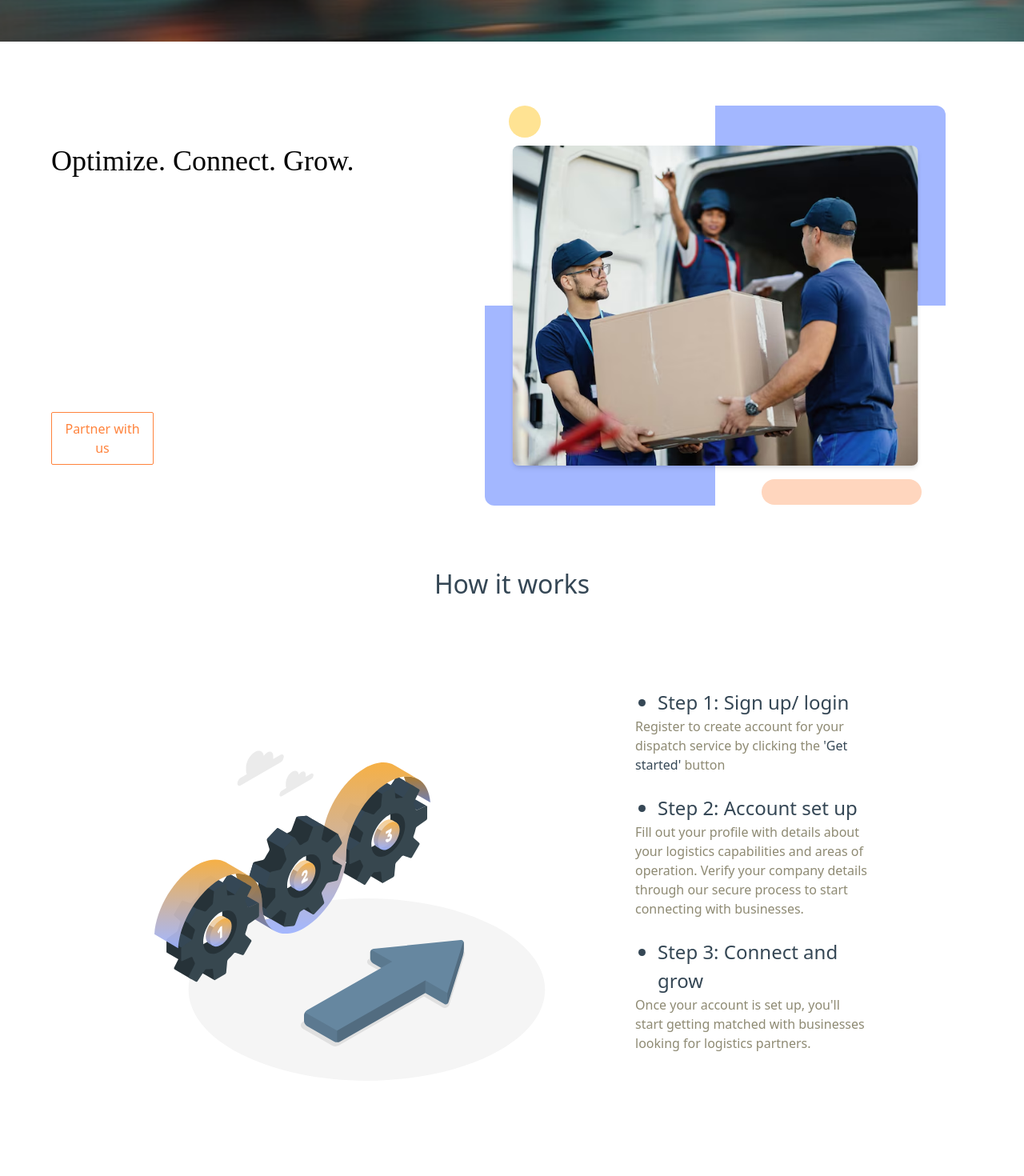
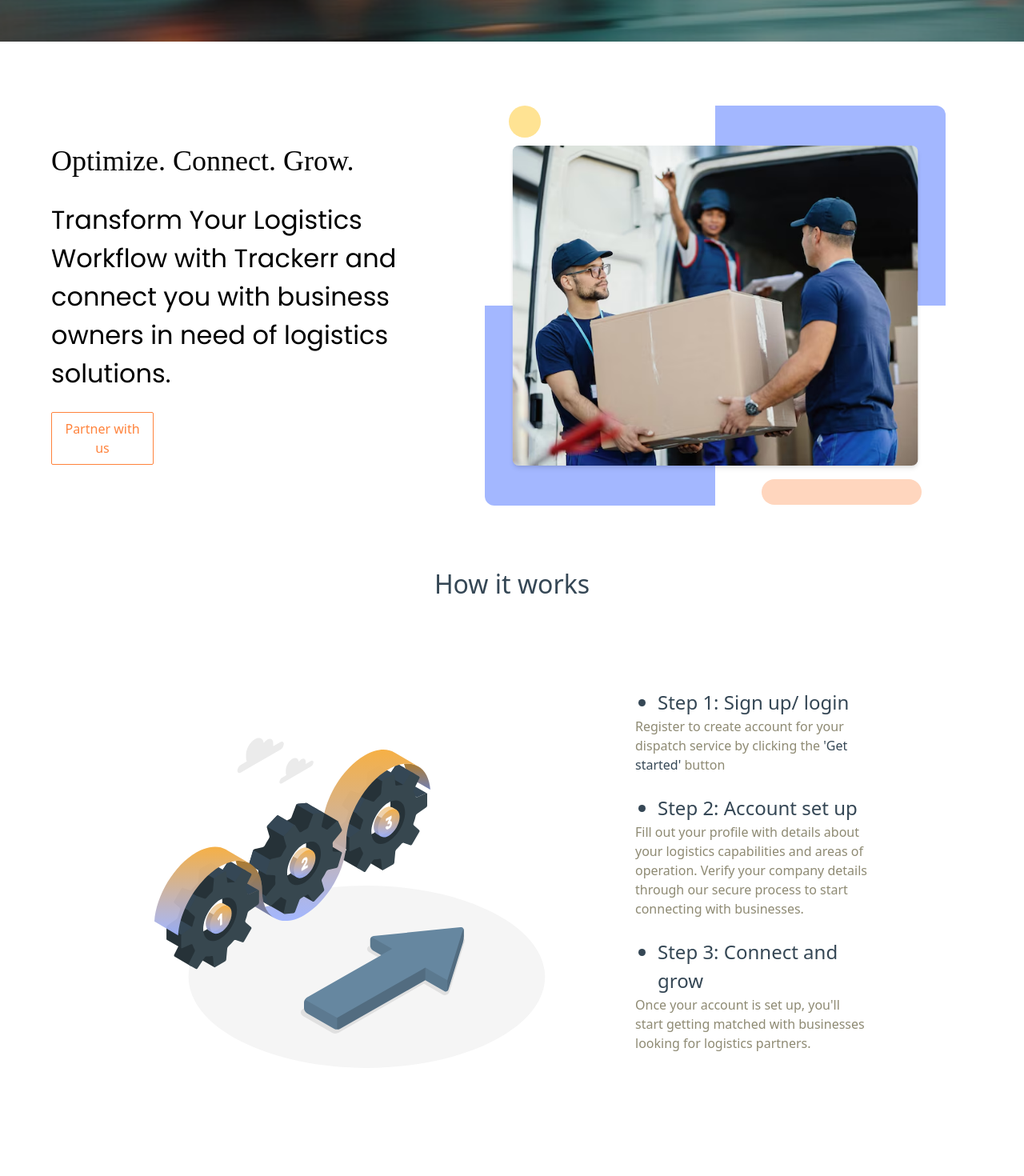
Before and after one commit to Amadu9933/Tracker-web-static, a React (Vite) app in the folder web-static/: page /LogisticSolution in a window 1280 px wide. Shown: the part 820-2290 px from the top of the page at 80% size. Built offline with nearby package versions, Linux system fonts and the light colour scheme; no server answers.

Commit message:
minor fixes

```diff
--- a/web-static/src/components/pages/Logistics/LandingPage.tsx
+++ b/web-static/src/components/pages/Logistics/LandingPage.tsx
@@ -18,12 +18,12 @@ const LogisticSolution: React.FC = () => {
         style={{ backgroundImage: `url(${logisticsImg})` }}
       >
         <div className="absolute inset-0 bg-black/40 z-0" />
-        <div className="ml-5">
+        <div className="ml-5 text-center md:text-left">
           <div className="relative z-10 w-full max-w-[740px] ">
-            <h1 className="mb-10 font-bold text-[32px] sm:text-[48px] md:text-[64px] leading-tight md:leading-[72px] tracking-[-0.02em] text-white">
+            <h1 className="mb-5 md:mb-10 font-bold text-[24px] text-center md:text-left sm:text-[48px] md:text-[64px] leading-tight md:leading-[72px] tracking-[-0.02em] text-white">
               Do you own a bike or a logistics business?
             </h1>
-            <div className="text-white mb-10   sm:text-[24px] text-[24px] md:text-[24px] ">
+            <div className="text-white mb-5  md:mb-10  sm:text-[24px] text-[12px] md:text-[24px] ">
               <p>Earn more money and reach more business owners in </p>
               <p>need of your services by partnering with Trackerr</p>
 
@@ -45,15 +45,18 @@ const LogisticSolution: React.FC = () => {
         <div className="flex flex-col md:flex-row w-full max-w-6xl mx-auto gap-12 md:gap-6 relative">
 
           {/* Left: text content */}
-          <div className="w-full md:w-[45%] flex flex-col justify-center">
+          <div className="w-full md:w-[45%] flex flex-col justify-center text-center md:text-left">
             <h3 className="font-lora font-medium text-2xl sm:text-3xl md:text-[36px]  leading-tight tracking-normal mb-8">
               Optimize. Connect. Grow.
             </h3>
-            <p className="font-poppins font-normal text-lg sm:text-xl md:text-[32px]  leading-relaxed md:leading-[48px] tracking-normal text-red-700 md:text-white mb-6">
+            <p className="font-poppins font-normal text-lg sm:text-xl md:text-[32px]  leading-relaxed md:leading-[48px] tracking-normal  mb-6">
               Transform Your Logistics Workflow with Trackerr and connect you
               with business owners in need of logistics solutions.
             </p>
-            <button className="border border-primary text-primary w-32 p-2 rounded-sm"> Partner with us</button>
+            <div>
+              <button className="border border-primary text-primary w-32 p-2 rounded-sm"> Partner with us</button>
+            </div>
+
           </div>
 
           {/* Right: decorative grid + image */}
@@ -70,10 +73,10 @@ const LogisticSolution: React.FC = () => {
             </div>
 
             {/* Yellow circle accent */}
-            <div className="absolute  top-[0px] left-[30px] w-[20px] h-[20px] md:w-[40px] md:h-[40px] rounded-full bg-[#FFE393]" />
+            <div className="absolute  top-[0px] left-[30px] w-[30px] h-[30px] md:w-[40px] md:h-[40px] rounded-full bg-[#FFE393]" />
 
             {/* Peach pill accent */}
-            <div className="absolute bottom-[1px]  right-[30px] w-[140px] md:w-[200px] h-[24px] md:h-[32px] rounded-[50px] bg-[#FFD6BE]" />
+            <div className="absolute bottom-[1px]  right-[15px] md:right-[30px] w-[140px] md:w-[200px] h-[24px] md:h-[32px] rounded-[50px] bg-[#FFD6BE]" />
 
             {/* Photo */}
             <img
@@ -91,10 +94,10 @@ const LogisticSolution: React.FC = () => {
           How it works
         </h4>
 
-        <div className="flex flex-col md:flex-row justify-center items-center md:items-start w-full max-w-4xl mx-auto gap-10 md:gap-20">
+        <div className="  flex flex-col md:flex-row justify-center items-center md:items-start w-full max-w-4xl mx-auto gap-10 md:gap-20">
 
           {/* Gear icon — hidden on mobile, shown on md+ */}
-          <div className="hidden md:flex flex-col justify-center pt-4">
+          <div className="hidden md:flex flex-col justify-center ">
             <GearIcon />
           </div>
 
```
